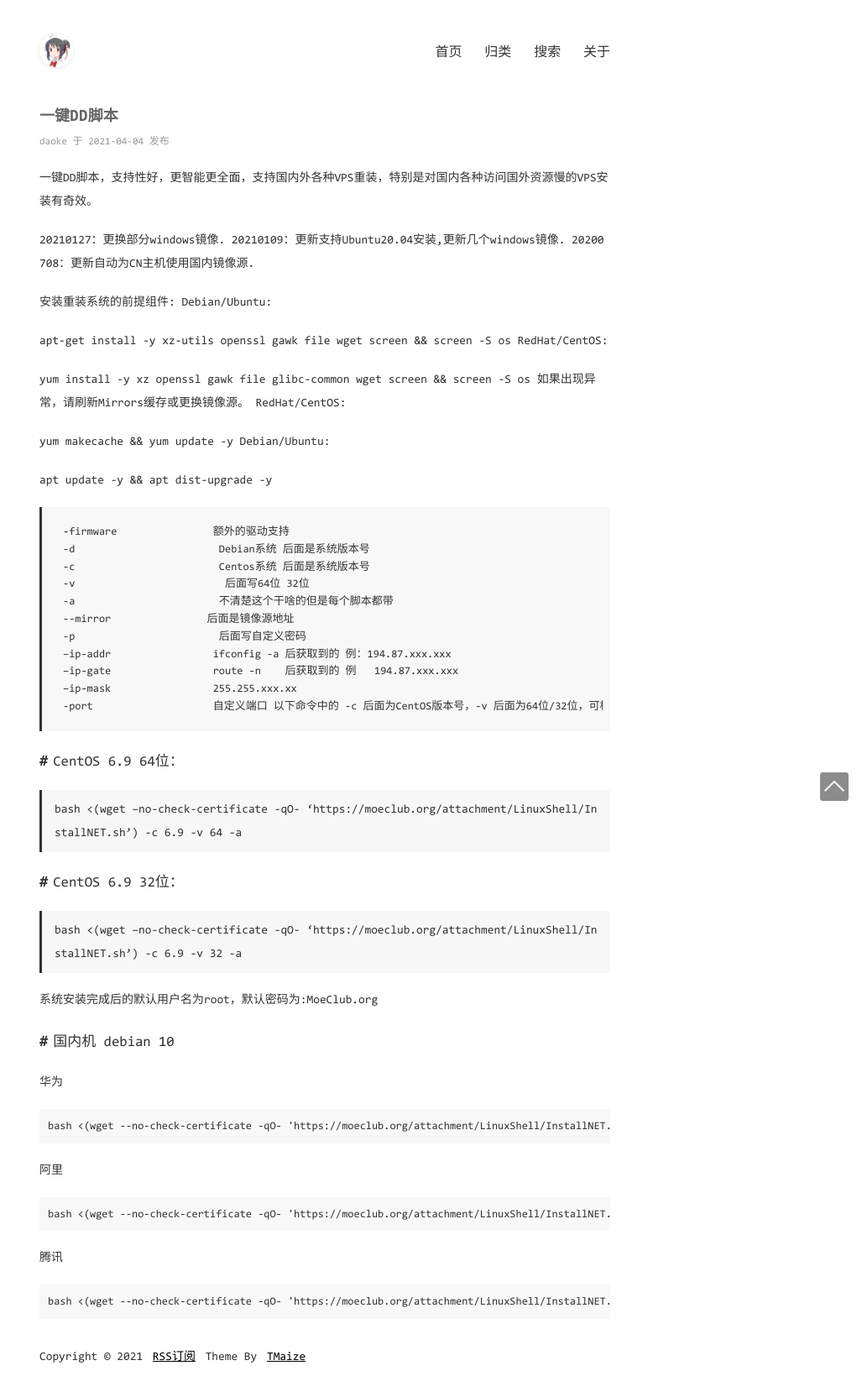
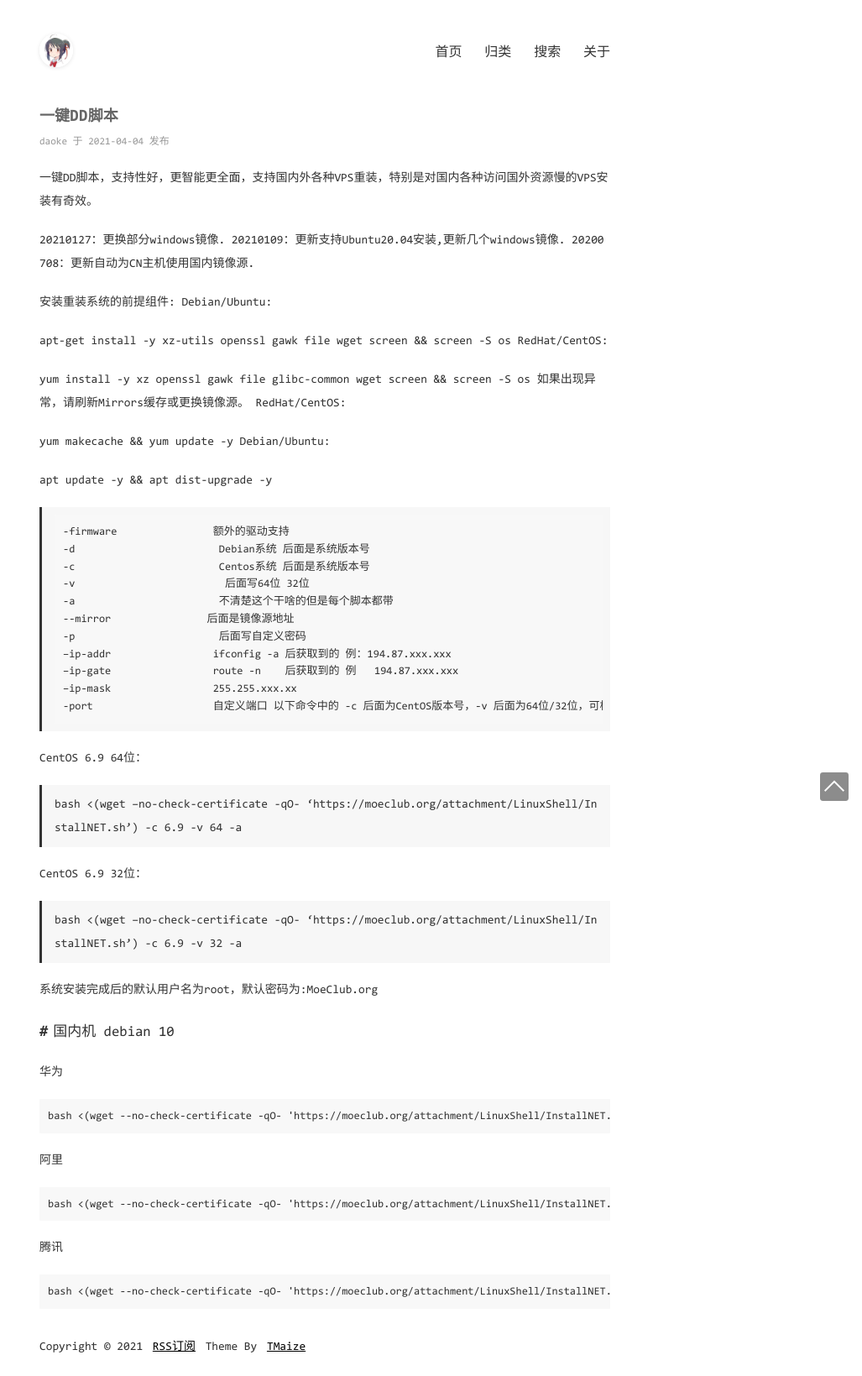
Before and after one commit to BugTan/daoke123.github.io, a Jekyll site: the page built from _posts/2021-04-04-一键DD脚本.md, in a window 1280 px wide. Shown: the whole page at 84% size, without its empty margins (253-1280 px from the left). Built offline with Jekyll 4.4.1, drawn with Linux system fonts in a browser that asks for light colours.

```diff
--- a/_posts/2021-04-04-一键DD脚本.md
+++ b/_posts/2021-04-04-一键DD脚本.md
@@ -37,10 +37,10 @@ apt update -y && apt dist-upgrade -y
 >     -port                    自定义端口
 以下命令中的 -c 后面为CentOS版本号，-v 后面为64位/32位，可根据需求进行替换。
 
-# CentOS 6.9 64位：
+ CentOS 6.9 64位：
 > bash <(wget --no-check-certificate -qO- 'https://moeclub.org/attachment/LinuxShell/InstallNET.sh') -c 6.9 -v 64 -a
 
-# CentOS 6.9 32位：
+ CentOS 6.9 32位：
 > bash <(wget --no-check-certificate -qO- 'https://moeclub.org/attachment/LinuxShell/InstallNET.sh') -c 6.9 -v 32 -a
 
 系统安装完成后的默认用户名为root，默认密码为:MoeClub.org
```
